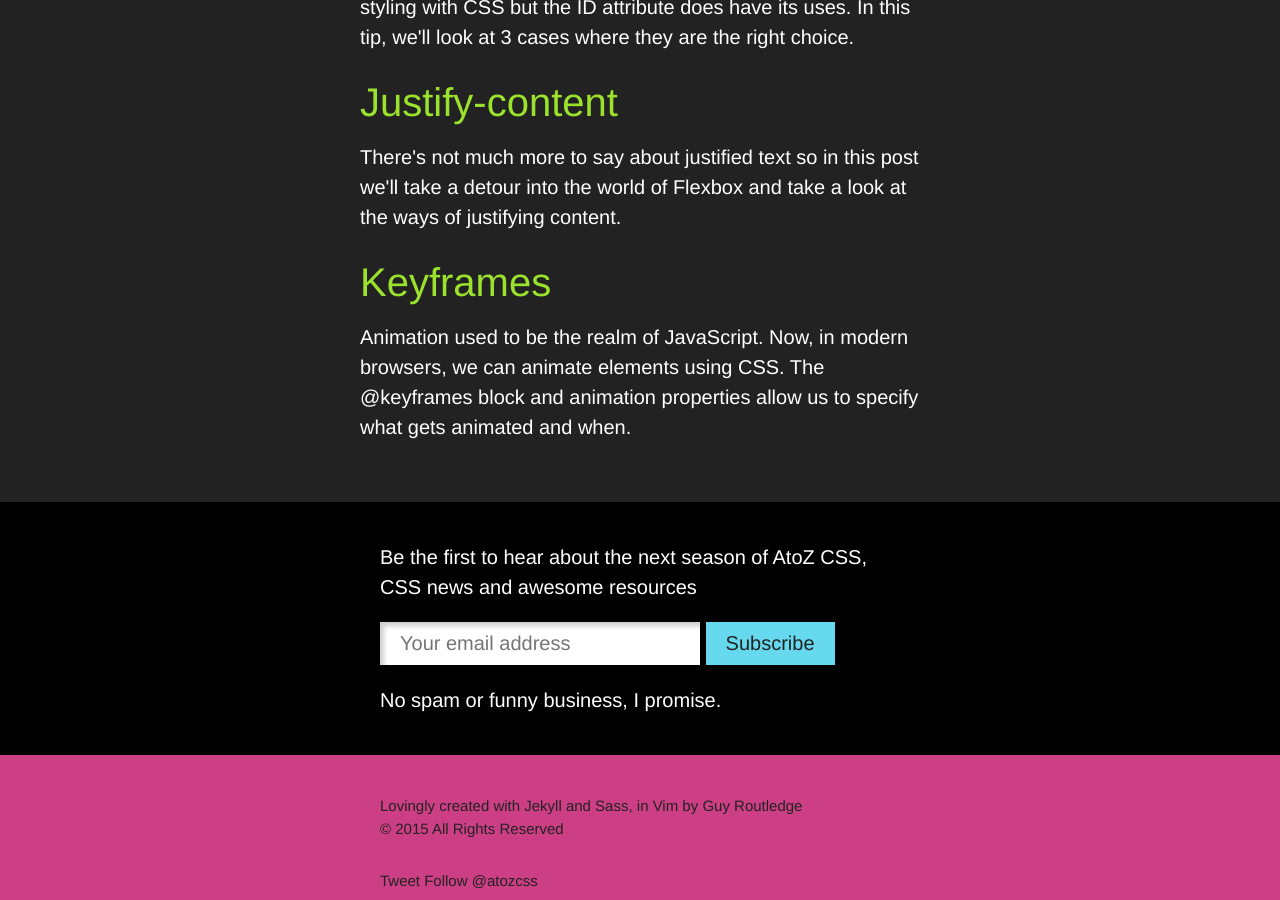
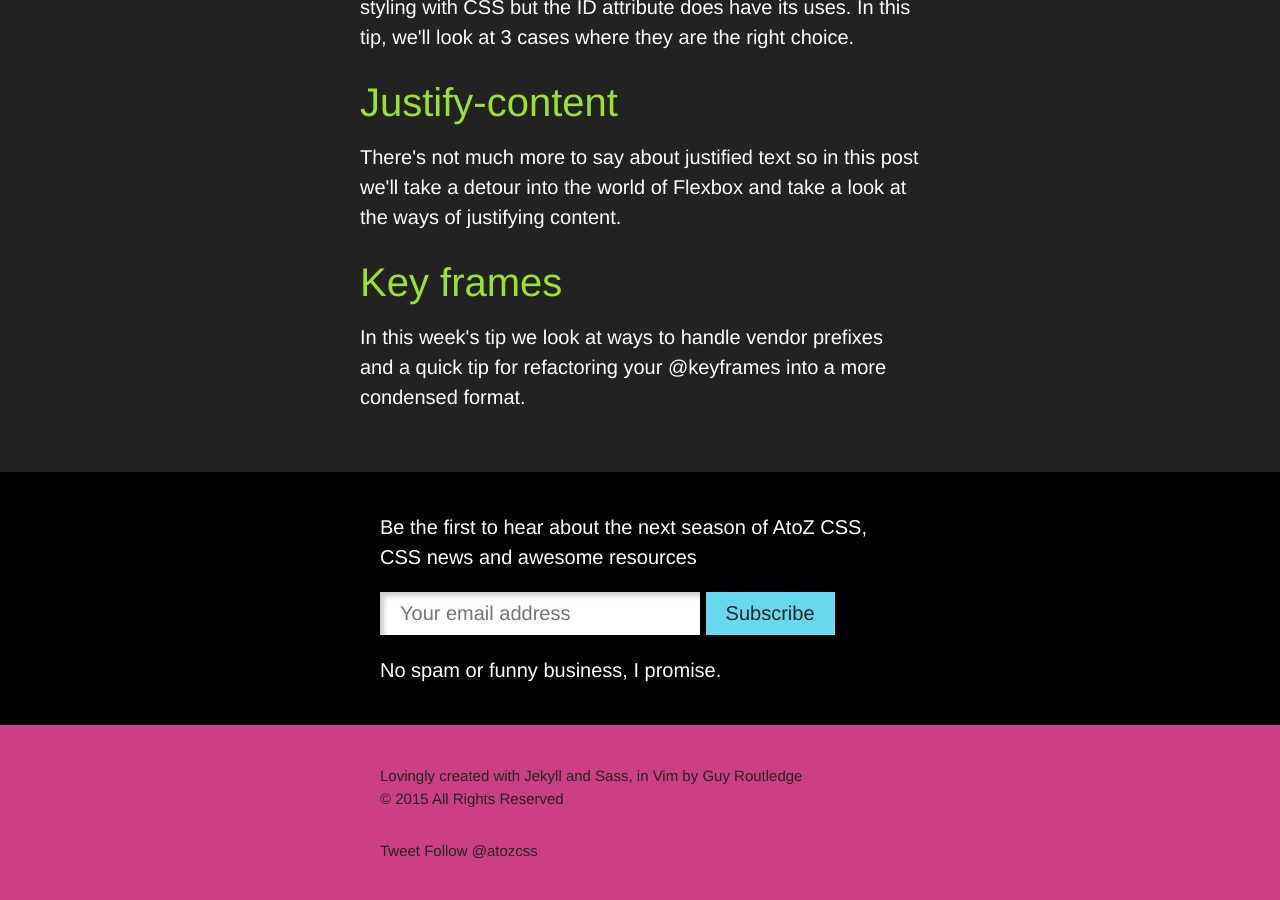
Before and after one commit to guyroutledge/atozcss, a Jekyll site: the page built from blog.html, in a window 1280 px wide and 900 px high, scrolled down 2319 px. Built offline with Jekyll 4.4.1, drawn with Linux system fonts in a browser that asks for light colours; comment, search, counter and statistics services are not loaded; some of the changed lines change nothing that is shown.

Commit message:
Update tip K

```diff
--- a/_posts/blog/2015-10-12-css-tip-k.md
+++ b/_posts/blog/2015-10-12-css-tip-k.md
@@ -1,38 +1,72 @@
 ---
 layout: blog_page
-title: Keyframes
+title: Key frames
 alias: /tip-k
 category: blog
 property: keyframes
 
 wistiaId: pg5zytsy0v
 excerpt: >
-  Animation used to be the realm of JavaScript. Now, in modern browsers,
-  we can animate elements using CSS. The @keyframes block and animation
-  properties allow us to specify what gets animated and when.
+  In this week's tip we look at ways to handle vendor prefixes and
+  a quick tip for refactoring your @keyframes into a more condensed
+  format.
 ---
 
-We talked a lot about @keyframes in the K video.  Here's a couple of extra tips that you might find useful when using @keyframes.
+We talked a lot about `@keyframes` in the [K
+video](http://www.atozcss.com/k).  Here's a couple of extra tips that
+you might find useful when working with CSS animations (and any current
+or future experiemental properties).
 
 ## Tip 1
 
-During transitions where you are setting properties to the same value at different stages of the animation, you can specify them at the same time by comma separating the percentages.
+When setting up your keyframes for an animation, it's quite common for
+certain points of the animation to share the same values for particular
+properties. Instead of having a long list of keyframes, you can combine
+them into a comma separated list, just like you would with selectors
+that share the same properties and values.
 
-{% highlight %}
-	@keyframes fontbounce {
-		0%, 50% { font-size: 10px }
-		25%, 100% {font-size: 20px }
-	}
+{% highlight css %}
+@keyframes pulse {
+	0%, 50% { font-size: 10px }
+	25%, 100% {font-size: 20px }
+}
+
+/* just like */
+h1, h2, h3 {
+	font-family: 'Avenir', sans-serif;
+}
 {% endhighlight %}
-
-
 
 ## Tip 2
 
-There's not as much support for @keyframes and animation as many other CSS properties and so you will end up duplicating a lot of your code with the -webkit prefixes. It makes what would otherwise be beautiful code start to look a bit messy.
+Support for CSS animations is very good -- at the time of writing
+the [global support is 89.5%](http://www.caniuse.com/animation) and all supporting browsers have both
+`@keyframes` and `animation` unprefixed.
 
-There are two ways that you can keep your code nice and clean, and also avoid the manual task of duplicating your code.
+However, to ensure backwards compatibility with Safari 8 and iOS 8.4 and
+below, you'll need `-webit` vendor prefixes to ensure your animations
+actually play. Adding these manually can make your code bloated and hard
+to maintain as every tiny change will need to be replicated in multiple
+places. This can be prone to human error which is never a good thing.
 
-You could use the -prefix-free JavaScript library written by Lea Verou. You just write the unprefixed code and the script runs in the background and adds all the extra prefixed lines for you. Genius!
+There are two ways that you can keep your code nice and clean, and also
+avoid the manual task of duplication.
 
-Another option is to use Autprefixer. It's a CSS post-processer that you run after you've finished your wizardry and are ready to release to production. The system uses info from caniuse.com to calculate what prefixes are needed.
+You could use the [-prefix-free JavaScript
+library](http://leaverou.github.io/prefixfree/) by [Lea
+Verou](http://www.twitter.com/leaverou).  This takes care of all the
+prefixing for you so you just write the unprefixed code and the script
+runs in the browser and injects all the necessary prefixes for you based
+on support for features in the browser currently being used.
+
+Another option is to use
+[Autoprefixer](https://github.com/postcss/autoprefixer). This is a CSS
+post-processer that you run after you've finished writing your
+unprefixed code - usually as part of an automated task runner like
+[Grunt](http://www.gruntjs.com) or [Gulp](http://www.gulpjs.com).
+Autoprefixer uses info from [caniuse.com](caniuse.com) to determine what
+prefixes are required.
+
+I personally use Autoprefixer with a Gulp task and haven't written
+a vendor prefix for months. It's a great tip to speed up your workflow and
+works for all CSS properties, not just `@keyframes`!
```
